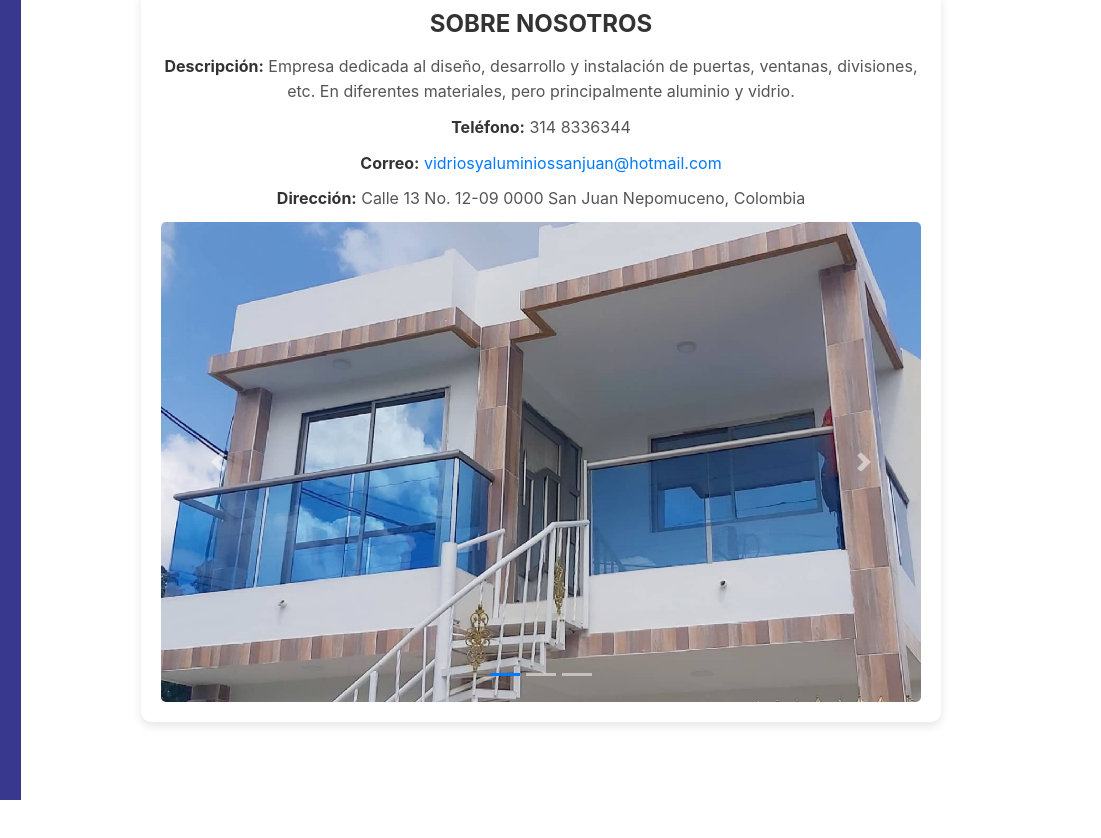
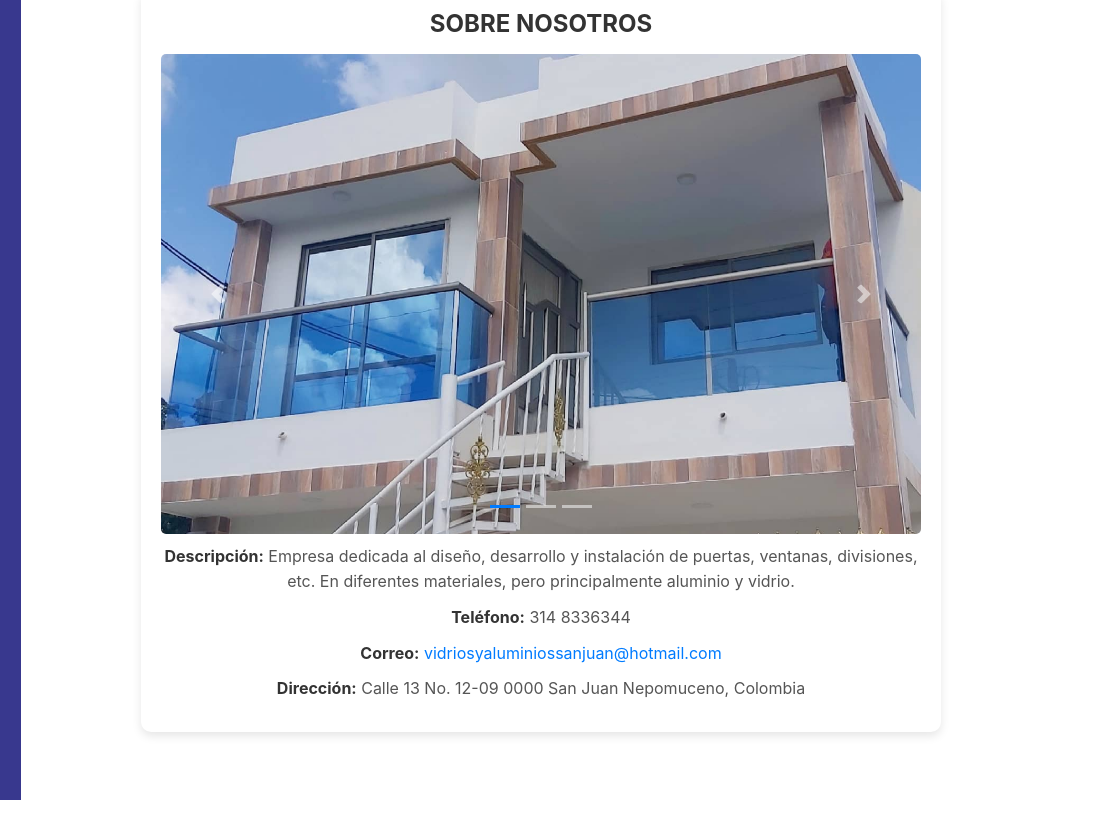
Before and after one commit to ReyDp/Inventario-VASJ, a website: page index.html in a window 1280 px wide. Both pictures are taken after a click on the link "Sobre nosotros". Shown: the full height of the page, 179-1280 px from the left. Drawn offline with nearby package versions, Linux system fonts and the light colour scheme.

Commit message:
correcciones en el index

```diff
--- a/index.html
+++ b/index.html
@@ -137,13 +137,10 @@
             </div>
         </div>
 
-        <div id="settings" class="section" style="display: none;">
-            <h1>Sobre nosotros</h1>
-            <p><strong>Descripción:</strong> Empresa dedicada al diseño, desarrollo y instalación de puertas, ventanas, divisiones, etc. En diferentes materiales, pero principalmente aluminio y vidrio.</p>
-            <p><strong>Teléfono:</strong> 314 8336344</p>
-            <p><strong>Correo:</strong> <a href="mailto:vidriosyaluminiossanjuan@hotmail.com">vidriosyaluminiossanjuan@hotmail.com</a></p>
-            <p><strong>Dirección:</strong> Calle 13 No. 12-09 0000 San Juan Nepomuceno, Colombia</p>
-
+        <div id="settings" class="section">
+            <h1 class="section-title">Sobre nosotros</h1>
+            <div class="content-container">
+                <div class="part-1">
                     <div id="carouselExampleIndicators" class="carousel slide" data-ride="carousel">
                         <ol class="carousel-indicators">
                             <li data-target="#carouselExampleIndicators" data-slide-to="0" class="active"></li>
@@ -181,6 +178,16 @@
                     </div>
                 </div>
 
+                <div class="part-2">
+                    <p><strong>Descripción:</strong> Empresa dedicada al diseño, desarrollo y instalación de puertas, ventanas, divisiones, etc. En diferentes materiales, pero principalmente aluminio y vidrio.</p>
+                    <p><strong>Teléfono:</strong> 314 8336344</p>
+                    <p><strong>Correo:</strong> <a href="mailto:vidriosyaluminiossanjuan@hotmail.com">vidriosyaluminiossanjuan@hotmail.com</a></p>
+                    <p><strong>Dirección:</strong> Calle 13 No. 12-09 0000 San Juan Nepomuceno, Colombia</p>
+                </div>
+            </div>
+        </div>
+
+
     </div>
     <!-- Modal de Confirmación -->
     <div id="logout-modal" class="modal">
```
Lines whose indentation alone changed are shown as unchanged.
